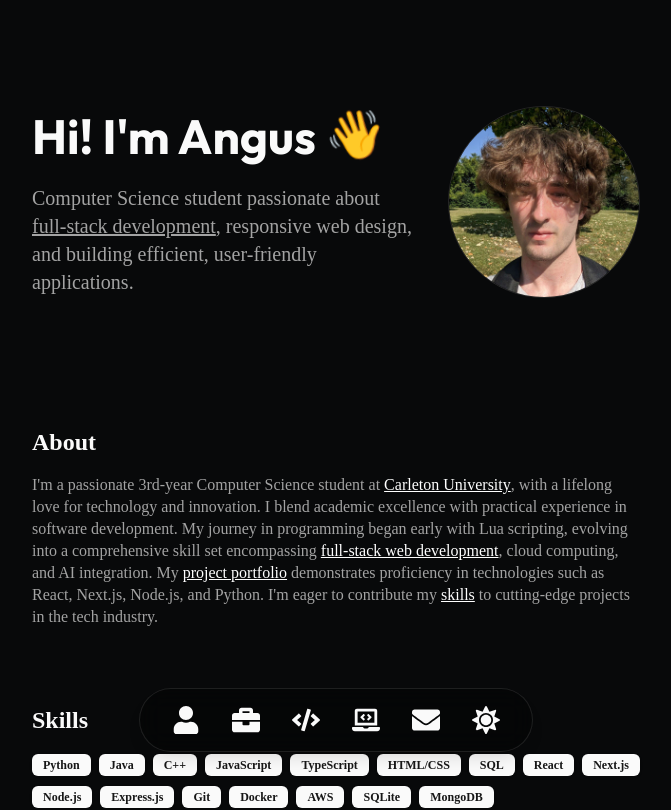
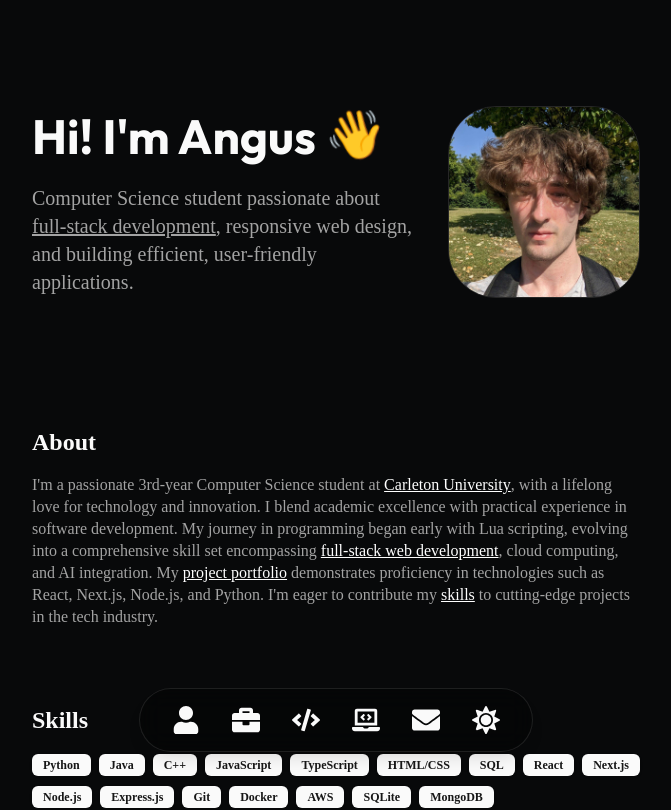
Before and after one commit to boshyxd/angusbailey-portfolio, a Next.js app: page / in a window 1280 px wide. Shown: the top 810 px of the page, without its empty margins (304-975 px from the left). Built offline with nearby package versions, Linux system fonts and the light colour scheme.

Commit message:
font update, animation update

```diff
--- a/src/components/hero.tsx
+++ b/src/components/hero.tsx
@@ -3,7 +3,6 @@
 import React from 'react';
 import BlurFadeText from "@/components/magicui/blur-fade-text";
 import BlurFade from "@/components/magicui/blur-fade";
-import { Avatar, AvatarFallback, AvatarImage } from "@/components/ui/avatar";
 import { DATA } from "@/data/resume";
 import { getImagePath } from "@/lib/utils";
 import { MotionDiv, MotionSpan } from "@/components/motion";
@@ -77,14 +76,14 @@ export default function Hero() {
         className="relative"
       >
         <BlurFade delay={BLUR_FADE_DELAY}>
-          <div className="size-32 md:size-48 relative overflow-hidden rounded-full border">
+          <div className="size-32 md:size-48 relative overflow-hidden border" style={{ borderRadius: '3rem' }}>
             <Image
               src={getImagePath(DATA.avatarUrl)}
               alt={DATA.name}
               width={192}
               height={192}
               priority
-              className="object-cover"
+              className="object-cover transition-transform duration-300"
             />
           </div>
         </BlurFade>
```
